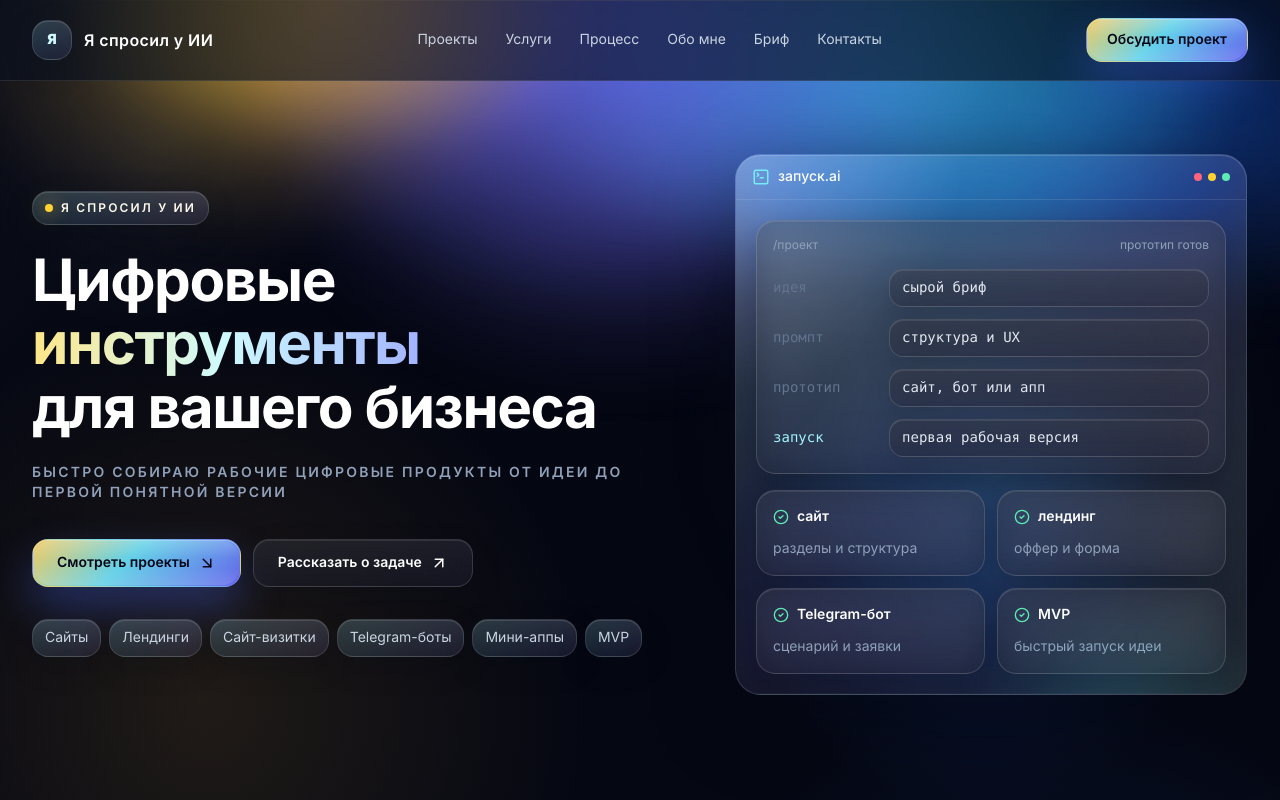
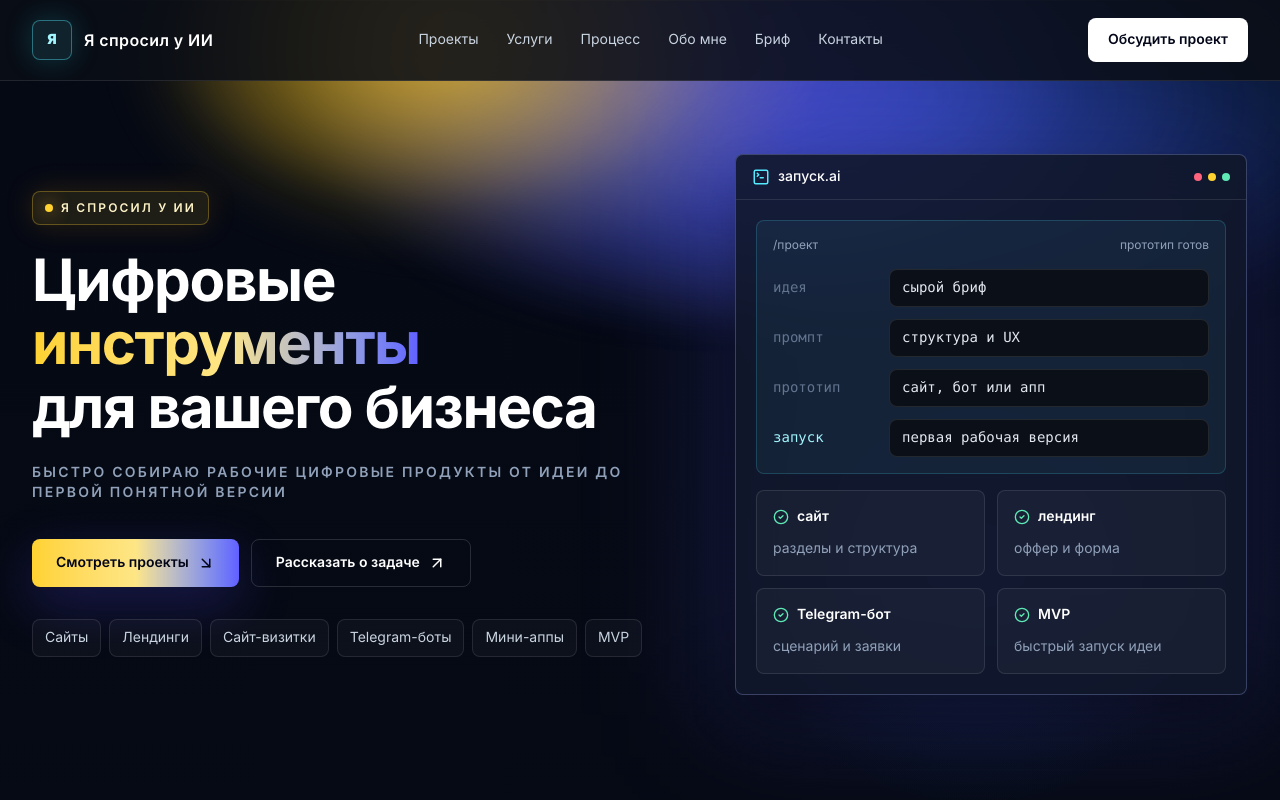
Before and after one commit to yasprosil-ai/portfolio-site, a Next.js app: page / in a window 1280 px wide. Shown: the top 800 px of the page. Built offline with nearby package versions, Linux system fonts and the light colour scheme.

Commit message:
Revert "feat: apply liquid showcase visual refresh"
This reverts commit 4df259950d68fd7d1adcaa1794aa174e641c64bb.

```diff
--- a/app/globals.css
+++ b/app/globals.css
@@ -11,7 +11,7 @@
     BlinkMacSystemFont,
     "Segoe UI",
     sans-serif;
-  background: #060814;
+  background: #0b0f17;
   text-rendering: geometricPrecision;
 }
 
@@ -21,19 +21,14 @@
 
 html {
   scroll-behavior: smooth;
-  background:
-    radial-gradient(circle at top, rgba(110, 231, 255, 0.08), transparent 28rem),
-    #060814;
+  background: #0b0f17;
   overflow-x: clip;
 }
 
 body {
   margin: 0;
   min-width: 320px;
-  background:
-    radial-gradient(circle at 18% 0%, rgba(255, 209, 102, 0.12), transparent 22rem),
-    radial-gradient(circle at 88% 12%, rgba(92, 120, 255, 0.14), transparent 26rem),
-    #040611;
+  background: #050914;
   overflow-x: hidden;
 }
 
@@ -41,37 +36,22 @@ body {
   position: relative;
   isolation: isolate;
   background:
-    radial-gradient(circle at 82% 14%, rgba(47, 112, 255, 0.16), transparent 26rem),
-    radial-gradient(circle at 16% 9%, rgba(252, 186, 61, 0.11), transparent 24rem),
-    linear-gradient(180deg, #040611 0%, #070b16 36%, #0a0f1f 100%);
+    radial-gradient(circle at 84% 18%, rgba(37, 99, 235, 0.1), transparent 28rem),
+    linear-gradient(180deg, #050914 0%, #080d16 48%, #0b0f17 100%);
 }
 
 .site-shell::after {
   pointer-events: none;
   content: "";
   position: fixed;
-  inset: -16% -10% auto -10%;
+  inset: -18% -10% auto -10%;
   z-index: -1;
-  height: 52rem;
+  height: 46rem;
   background:
-    radial-gradient(ellipse at 26% 22%, rgba(255, 196, 91, 0.34), transparent 20rem),
-    radial-gradient(ellipse at 49% 24%, rgba(115, 104, 255, 0.42), transparent 25rem),
-    radial-gradient(ellipse at 67% 18%, rgba(80, 236, 255, 0.22), transparent 24rem),
-    radial-gradient(ellipse at 78% 31%, rgba(52, 114, 255, 0.25), transparent 28rem);
-  filter: blur(26px) saturate(125%);
-}
-
-.site-shell::before {
-  pointer-events: none;
-  content: "";
-  position: fixed;
-  inset: 0;
-  z-index: -1;
-  background:
-    linear-gradient(135deg, rgba(255, 255, 255, 0.035), transparent 34%),
-    radial-gradient(circle at 12% 18%, rgba(255, 255, 255, 0.06), transparent 12rem),
-    radial-gradient(circle at 82% 14%, rgba(255, 255, 255, 0.045), transparent 14rem);
-  opacity: 0.85;
+    radial-gradient(ellipse at 39% 28%, rgba(250, 204, 21, 0.42), transparent 22rem),
+    radial-gradient(ellipse at 58% 30%, rgba(79, 70, 229, 0.45), transparent 28rem),
+    radial-gradient(ellipse at 71% 34%, rgba(37, 99, 235, 0.24), transparent 34rem);
+  filter: blur(18px);
 }
 
 button,
@@ -94,88 +74,10 @@ section[id] {
 
 .hero-spotlight {
   background:
-    radial-gradient(ellipse at 28% 18%, rgba(255, 206, 96, 0.74), transparent 17rem),
-    radial-gradient(ellipse at 49% 20%, rgba(109, 118, 255, 0.72), transparent 24rem),
-    radial-gradient(ellipse at 66% 30%, rgba(88, 236, 255, 0.46), transparent 23rem),
-    radial-gradient(ellipse at 82% 34%, rgba(37, 99, 235, 0.32), transparent 31rem);
-  filter: blur(20px) saturate(125%);
-}
-
-.liquid-panel {
-  position: relative;
-  overflow: hidden;
-  border: 1px solid rgba(255, 255, 255, 0.12);
-  background:
-    linear-gradient(180deg, rgba(255, 255, 255, 0.11), rgba(255, 255, 255, 0.04)),
-    linear-gradient(135deg, rgba(77, 225, 255, 0.1), rgba(115, 104, 255, 0.08) 48%, rgba(255, 196, 91, 0.06));
-  box-shadow:
-    inset 0 1px 0 rgba(255, 255, 255, 0.16),
-    inset 0 -1px 0 rgba(255, 255, 255, 0.03),
-    0 24px 80px rgba(4, 8, 20, 0.42);
-  backdrop-filter: blur(22px) saturate(145%);
-}
-
-.liquid-panel::before {
-  pointer-events: none;
-  content: "";
-  position: absolute;
-  inset: 0;
-  background:
-    radial-gradient(circle at top left, rgba(255, 255, 255, 0.18), transparent 32%),
-    linear-gradient(120deg, rgba(255, 255, 255, 0.1), transparent 28%, transparent 72%, rgba(110, 231, 255, 0.08));
-  opacity: 0.9;
-}
-
-.liquid-panel::after {
-  pointer-events: none;
-  content: "";
-  position: absolute;
-  inset: auto -15% -38% 36%;
-  height: 58%;
-  background: radial-gradient(circle, rgba(89, 235, 255, 0.2), transparent 62%);
-  filter: blur(20px);
-}
-
-.liquid-chip {
-  border: 1px solid rgba(255, 255, 255, 0.12);
-  background:
-    linear-gradient(180deg, rgba(255, 255, 255, 0.11), rgba(255, 255, 255, 0.04)),
-    linear-gradient(135deg, rgba(84, 233, 255, 0.1), rgba(114, 93, 255, 0.07));
-  box-shadow:
-    inset 0 1px 0 rgba(255, 255, 255, 0.12),
-    0 10px 30px rgba(4, 8, 20, 0.2);
-  backdrop-filter: blur(18px) saturate(135%);
-}
-
-.liquid-button {
-  position: relative;
-  overflow: hidden;
-  border: 1px solid rgba(255, 255, 255, 0.1);
-  background:
-    linear-gradient(135deg, rgba(255, 214, 102, 0.95), rgba(110, 231, 255, 0.9) 45%, rgba(110, 112, 255, 0.92));
-  box-shadow:
-    inset 0 1px 0 rgba(255, 255, 255, 0.35),
-    0 20px 44px rgba(68, 104, 255, 0.34);
-}
-
-.liquid-button::after {
-  pointer-events: none;
-  content: "";
-  position: absolute;
-  inset: 1px;
-  border-radius: inherit;
-  background: linear-gradient(180deg, rgba(255, 255, 255, 0.18), transparent 38%, transparent 62%, rgba(255, 255, 255, 0.12));
-}
-
-.liquid-outline {
-  border: 1px solid rgba(255, 255, 255, 0.14);
-  background:
-    linear-gradient(180deg, rgba(255, 255, 255, 0.07), rgba(255, 255, 255, 0.03)),
-    rgba(12, 17, 34, 0.34);
-  box-shadow:
-    inset 0 1px 0 rgba(255, 255, 255, 0.09),
-    0 12px 30px rgba(4, 8, 20, 0.2);
-  backdrop-filter: blur(18px) saturate(140%);
+    radial-gradient(ellipse at 36% 23%, rgba(251, 191, 36, 0.7), transparent 18rem),
+    radial-gradient(ellipse at 53% 26%, rgba(99, 102, 241, 0.64), transparent 25rem),
+    radial-gradient(ellipse at 69% 32%, rgba(37, 99, 235, 0.34), transparent 32rem);
+  filter: blur(14px);
 }
 
 .reveal-card {
--- a/components/Footer.jsx
+++ b/components/Footer.jsx
@@ -32,7 +32,7 @@ function IconBtn({ href, Icon, title }) {
       rel="noreferrer"
       title={title}
       aria-label={title}
-      className="liquid-outline grid size-10 place-items-center rounded-[1rem] text-slate-300 transition hover:border-white/20 hover:bg-white/8 hover:text-white active:scale-95"
+      className="grid size-10 place-items-center rounded-xl border border-white/10 bg-white/[0.03] text-slate-400 transition hover:border-white/20 hover:bg-white/8 hover:text-white active:scale-95"
     >
       <Icon size={17} />
     </a>
@@ -45,7 +45,7 @@ export default function Footer() {
       <div className="mx-auto grid max-w-7xl gap-8 lg:grid-cols-[1fr_auto]">
         <div>
           <Link href="/" className="inline-flex items-center gap-3">
-            <span className="liquid-chip grid size-10 place-items-center rounded-[1rem] text-sm font-black text-cyan-100">
+            <span className="grid size-10 place-items-center rounded-lg border border-cyan-300/40 bg-cyan-300/10 text-sm font-black text-cyan-200">
               Я
             </span>
             <span className="font-semibold text-white">Я спросил у ИИ</span>
@@ -62,7 +62,7 @@ export default function Footer() {
               onClick={() => window.scrollTo({ top: 0, behavior: "smooth" })}
               title="Наверх"
               aria-label="Наверх"
-              className="liquid-outline grid size-10 place-items-center rounded-[1rem] text-slate-300 transition hover:border-white/20 hover:bg-white/8 hover:text-white active:scale-95"
+              className="grid size-10 place-items-center rounded-xl border border-white/10 bg-white/[0.03] text-slate-400 transition hover:border-white/20 hover:bg-white/8 hover:text-white active:scale-95"
             >
               <ArrowUp size={17} />
             </button>
--- a/components/Header.jsx
+++ b/components/Header.jsx
@@ -22,10 +22,10 @@ export default function Header() {
   const resolveHref = (href) => (isHome ? href : `/${href}`);
 
   return (
-    <header className="fixed inset-x-0 top-0 z-50 border-b border-white/10 bg-[#08101f]/62 backdrop-blur-2xl">
+    <header className="fixed inset-x-0 top-0 z-50 border-b border-white/10 bg-[#0B0F17]/86 backdrop-blur-xl">
       <nav className="mx-auto flex h-20 w-full max-w-7xl items-center justify-between gap-4 px-4 sm:px-6 lg:px-8">
         <Link href="/" onClick={closeMenu} className="group flex h-full min-w-0 items-center gap-3">
-          <span className="liquid-chip grid size-10 place-items-center rounded-[1rem] text-sm font-black text-cyan-100 shadow-[0_0_30px_rgba(88,236,255,0.2)]">
+          <span className="grid size-10 place-items-center rounded-lg border border-cyan-300/40 bg-cyan-300/10 text-sm font-black text-cyan-200 shadow-[0_0_28px_rgba(34,211,238,0.22)]">
             Я
           </span>
           <span className="text-sm font-semibold tracking-wide text-white sm:text-base">Я спросил у ИИ</span>
@@ -44,7 +44,7 @@ export default function Header() {
             href={contacts.telegram}
             target="_blank"
             rel="noreferrer"
-            className="liquid-button inline-flex min-h-11 items-center justify-center rounded-[1rem] px-5 text-sm font-semibold text-slate-950 transition hover:brightness-110 active:translate-y-px"
+            className="inline-flex min-h-11 items-center justify-center rounded-lg bg-white px-5 text-sm font-semibold text-slate-950 transition hover:bg-cyan-200 active:translate-y-px"
           >
             Обсудить проект
           </a>
@@ -53,7 +53,7 @@ export default function Header() {
         <button
           type="button"
           onClick={() => setIsOpen((value) => !value)}
-          className="liquid-outline inline-grid size-11 place-items-center rounded-[1rem] text-white transition hover:border-cyan-300/40 hover:bg-white/5 lg:hidden"
+          className="inline-grid size-11 place-items-center rounded-lg border border-white/12 text-white transition hover:border-cyan-300/40 hover:bg-white/5 lg:hidden"
           aria-label={isOpen ? "Закрыть меню" : "Открыть меню"}
           aria-expanded={isOpen}
         >
@@ -62,14 +62,14 @@ export default function Header() {
       </nav>
 
       {isOpen ? (
-        <div className="border-t border-white/10 bg-[#091121]/92 px-4 pb-5 pt-2 backdrop-blur-2xl lg:hidden">
+        <div className="border-t border-white/10 bg-[#0B0F17] px-4 pb-5 pt-2 lg:hidden">
           <div className="mx-auto grid max-w-7xl gap-1">
             {navItems.map((item) => (
               <Link
                 key={item.href}
                 href={resolveHref(item.href)}
                 onClick={closeMenu}
-                className="rounded-[1rem] px-3 py-4 text-base font-medium text-slate-200 transition hover:bg-white/5 hover:text-white"
+                className="rounded-lg px-3 py-4 text-base font-medium text-slate-200 transition hover:bg-white/5 hover:text-white"
               >
                 {item.label}
               </Link>
@@ -79,7 +79,7 @@ export default function Header() {
               target="_blank"
               rel="noreferrer"
               onClick={closeMenu}
-              className="liquid-button mt-3 inline-flex min-h-12 items-center justify-center rounded-[1rem] px-5 text-sm font-semibold text-slate-950 transition hover:brightness-110 active:translate-y-px"
+              className="mt-3 inline-flex min-h-12 items-center justify-center rounded-lg bg-cyan-300 px-5 text-sm font-semibold text-slate-950 transition hover:bg-cyan-200 active:translate-y-px"
             >
               Обсудить проект
             </a>
--- a/components/Hero.jsx
+++ b/components/Hero.jsx
@@ -11,13 +11,13 @@ export default function Hero() {
 
       <div className="mx-auto grid min-h-[calc(96dvh-5rem)] w-full max-w-7xl grid-cols-1 items-center gap-12 px-4 py-10 sm:px-6 lg:grid-cols-[minmax(0,1.12fr)_minmax(0,0.88fr)] lg:px-8 lg:py-14">
         <div className="min-w-0 max-w-full lg:max-w-4xl">
-          <p className="liquid-chip mb-6 inline-flex items-center gap-2 rounded-[1rem] px-3 py-2 text-xs font-semibold uppercase tracking-[0.18em] text-amber-50 shadow-[0_0_30px_rgba(245,158,11,0.16)]">
+          <p className="mb-6 inline-flex items-center gap-2 rounded-lg border border-amber-300/30 bg-amber-300/10 px-3 py-2 text-xs font-semibold uppercase tracking-[0.18em] text-amber-100 shadow-[0_0_30px_rgba(245,158,11,0.16)]">
             <span className="size-2 rounded-full bg-amber-300 shadow-[0_0_18px_rgba(251,191,36,0.9)]" />
             Я спросил у ИИ
           </p>
           <h1 className="w-full max-w-full break-words text-[2rem] font-bold leading-[1.08] tracking-tight text-white sm:text-5xl lg:max-w-[48rem] lg:text-[3.65rem]">
             Цифровые{" "}
-            <span className="bg-gradient-to-r from-amber-200 via-cyan-100 to-indigo-300 bg-clip-text text-transparent">
+            <span className="bg-gradient-to-r from-amber-300 via-amber-200 to-indigo-500 bg-clip-text text-transparent">
               инструменты
             </span>
             <br />
@@ -30,14 +30,14 @@ export default function Hero() {
           <div className="mt-9 flex flex-col gap-3 sm:flex-row">
             <a
               href="#projects"
-              className="liquid-button inline-flex min-h-12 w-full items-center justify-center gap-2 rounded-[1rem] px-6 text-sm font-semibold text-slate-950 transition hover:brightness-110 active:translate-y-px sm:w-auto"
+              className="inline-flex min-h-12 w-full items-center justify-center gap-2 rounded-lg bg-gradient-to-r from-amber-300 via-amber-200 to-indigo-500 px-6 text-sm font-semibold text-slate-950 shadow-[0_18px_52px_rgba(79,70,229,0.28)] transition hover:brightness-110 active:translate-y-px sm:w-auto"
             >
               Смотреть проекты
               <ArrowDownRight size={18} />
             </a>
             <a
               href="#brief"
-              className="liquid-outline inline-flex min-h-12 w-full items-center justify-center gap-2 rounded-[1rem] px-6 text-sm font-semibold text-white transition hover:border-white/30 hover:bg-white/6 active:translate-y-px sm:w-auto"
+              className="inline-flex min-h-12 w-full items-center justify-center gap-2 rounded-lg border border-white/14 px-6 text-sm font-semibold text-white transition hover:border-white/30 hover:bg-white/6 active:translate-y-px sm:w-auto"
             >
               Рассказать о задаче
               <ArrowUpRight size={18} />
@@ -49,7 +49,7 @@ export default function Hero() {
               <a
                 key={item}
                 href={`/?tab=${encodeURIComponent(item)}#projects`}
-                className="liquid-chip rounded-[1rem] px-3 py-2 transition hover:border-white/22 hover:bg-white/[0.07] hover:text-white active:scale-95"
+                className="rounded-lg border border-white/10 bg-white/[0.03] px-3 py-2 transition hover:border-white/22 hover:bg-white/[0.07] hover:text-white active:scale-95"
               >
                 {item}
               </a>
@@ -58,8 +58,8 @@ export default function Hero() {
         </div>
 
         <div className="relative mx-auto w-full min-w-0 max-w-full sm:max-w-[32rem] lg:ml-auto">
-          <div className="absolute -inset-6 rounded-[2rem] bg-[radial-gradient(circle,rgba(110,231,255,0.24),transparent_58%)] blur-3xl" />
-          <div className="liquid-panel relative rounded-[1.6rem]">
+          <div className="absolute -inset-5 rounded-[8px] bg-indigo-500/20 blur-3xl" />
+          <div className="relative overflow-hidden rounded-lg border border-indigo-300/28 bg-[#10172A]/88 shadow-2xl shadow-black/40 backdrop-blur-xl">
             <div className="flex items-center justify-between border-b border-white/10 px-4 py-3">
               <div className="flex items-center gap-2 text-sm font-medium text-white">
                 <TerminalSquare size={18} className="text-cyan-300" />
@@ -72,7 +72,7 @@ export default function Hero() {
               </div>
             </div>
             <div className="min-w-0 space-y-4 p-4 sm:p-5">
-              <div className="liquid-outline rounded-[1.2rem] p-4">
+              <div className="rounded-lg border border-cyan-300/18 bg-cyan-300/6 p-4">
                 <div className="mb-4 flex items-center justify-between text-xs text-slate-400">
                   <span>/проект</span>
                   <span>прототип готов</span>
@@ -92,7 +92,7 @@ export default function Hero() {
                   ["Telegram-бот", "сценарий и заявки"],
                   ["MVP", "быстрый запуск идеи"],
                 ].map(([title, text]) => (
-                  <div key={title} className="liquid-outline rounded-[1.2rem] p-4">
+                  <div key={title} className="rounded-lg border border-white/10 bg-white/[0.035] p-4">
                     <div className="mb-3 flex items-center gap-2 text-sm font-semibold text-white">
                       <CheckCircle2 size={16} className="text-emerald-300" />
                       {title}
@@ -113,7 +113,7 @@ function FlowLine({ label, value, active = false }) {
   return (
     <div className="grid min-w-0 gap-2 sm:grid-cols-[6.5rem_1fr] sm:items-center sm:gap-3">
       <span className={active ? "text-cyan-200" : "text-slate-500"}>{label}</span>
-      <span className="liquid-outline min-w-0 rounded-[0.9rem] px-3 py-2 text-slate-200">{value}</span>
+      <span className="min-w-0 rounded-lg border border-white/10 bg-[#0B0F17] px-3 py-2 text-slate-200">{value}</span>
     </div>
   );
 }
--- a/components/ServicesSection.jsx
+++ b/components/ServicesSection.jsx
@@ -17,10 +17,10 @@ export default function ServicesSection() {
             return (
               <article
                 key={service.title}
-                className="liquid-panel group rounded-[1.4rem] p-5 transition duration-300 hover:-translate-y-1 hover:border-cyan-300/32 hover:bg-[#121d2d]"
+                className="group rounded-lg border border-white/10 bg-[#111827] p-5 transition duration-300 hover:-translate-y-1 hover:border-cyan-300/32 hover:bg-[#121d2d]"
               >
                 <div className="mb-5 flex items-center gap-3">
-                  <span className="liquid-chip grid size-11 place-items-center rounded-[1rem] text-cyan-100">
+                  <span className="grid size-11 place-items-center rounded-lg border border-cyan-300/18 bg-cyan-300/8 text-cyan-200">
                     <Icon size={21} strokeWidth={1.8} />
                   </span>
                   <h3 className="text-xl font-semibold text-white">{service.title}</h3>
```
Also changed, not shown: components/ProjectCard.jsx (+9 -9 lines), components/ProjectsSection.jsx (+7 -7 lines).
